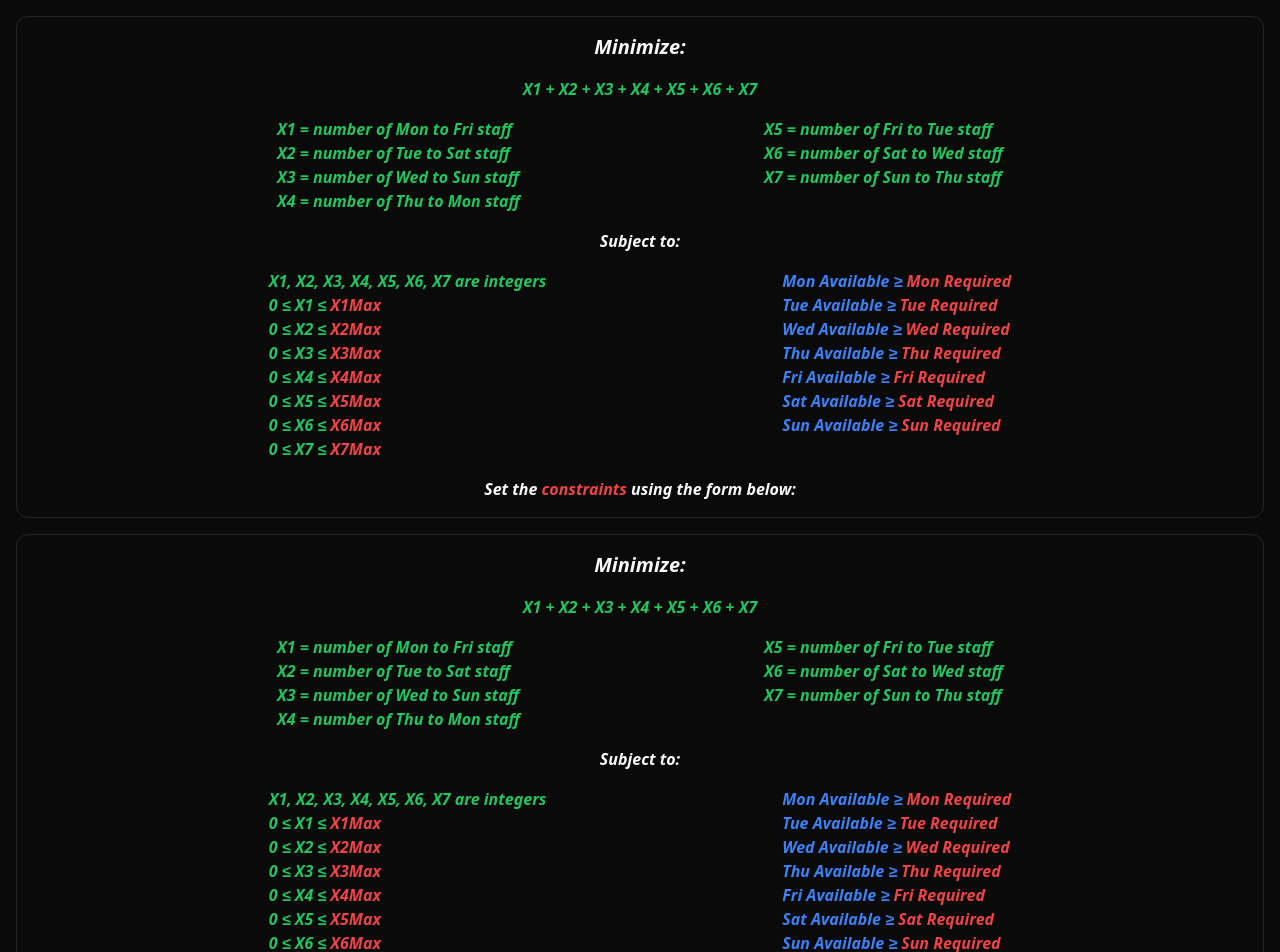
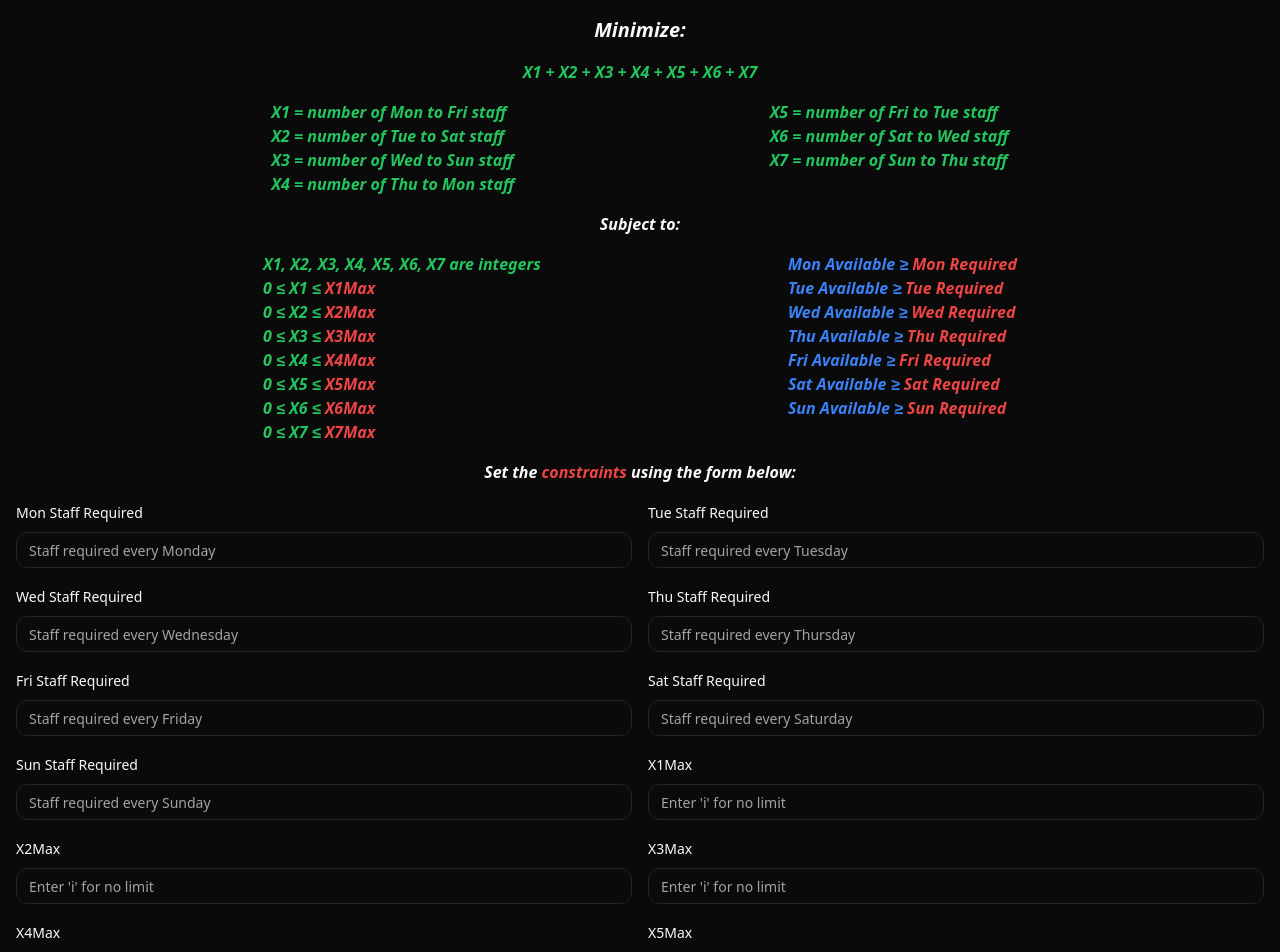
Before and after one commit to remilebeau/optimization, a Next.js app: page / in a window 1280 px wide. Shown: the top 952 px of the page. Built offline with nearby package versions, Linux system fonts and the light colour scheme.

Commit message:
remove borders from components

```diff
--- a/src/app/page.tsx
+++ b/src/app/page.tsx
@@ -4,7 +4,7 @@ import OptimizationInstructions from "@/components/OptimizationInstructions";
 
 export default function Home() {
   return (
-    <main className="max-w-7xl mx-auto flex flex-col gap-4 p-4">
+    <main className="mx-auto flex max-w-7xl flex-col gap-4 p-4">
       <OptimizationInstructions />
       <OptimizationForm />
     </main>
--- a/src/components/OptimizationForm.tsx
+++ b/src/components/OptimizationForm.tsx
@@ -71,7 +71,6 @@ export default function OptimizationForm() {
 
   return (
     <>
-      <OptimizationInstructions />
       {isLoading && <Loader />}
       {errMsg && <p className="text-red-500">{errMsg}</p>}
       {optimalSolution && !errMsg && (
@@ -81,7 +80,7 @@ export default function OptimizationForm() {
         <Form {...form}>
           <form
             onSubmit={form.handleSubmit(onSubmit)}
-            className="flex flex-col gap-4 rounded-xl border p-4 sm:grid sm:grid-cols-2"
+            className="flex flex-col gap-4 sm:grid sm:grid-cols-2"
           >
             <FieldWithLabel
               label="Mon Staff Required"
--- a/src/components/OptimizationInstructions.tsx
+++ b/src/components/OptimizationInstructions.tsx
@@ -1,6 +1,6 @@
 export default function OptimizationInstructions() {
   return (
-    <section className="flex flex-col gap-4 rounded-xl border p-4 text-center font-bold italic">
+    <section className="flex flex-col gap-4 text-center font-bold italic">
       {/* OBJECTIVE FUNCTION */}
       <h1 className="text-xl">Minimize:</h1>
       <var className="text-green-500">X1 + X2 + X3 + X4 + X5 + X6 + X7</var>
```
Also changed, not shown: src/lib/simulateProduction.ts (deleted, +0 -40 lines).
